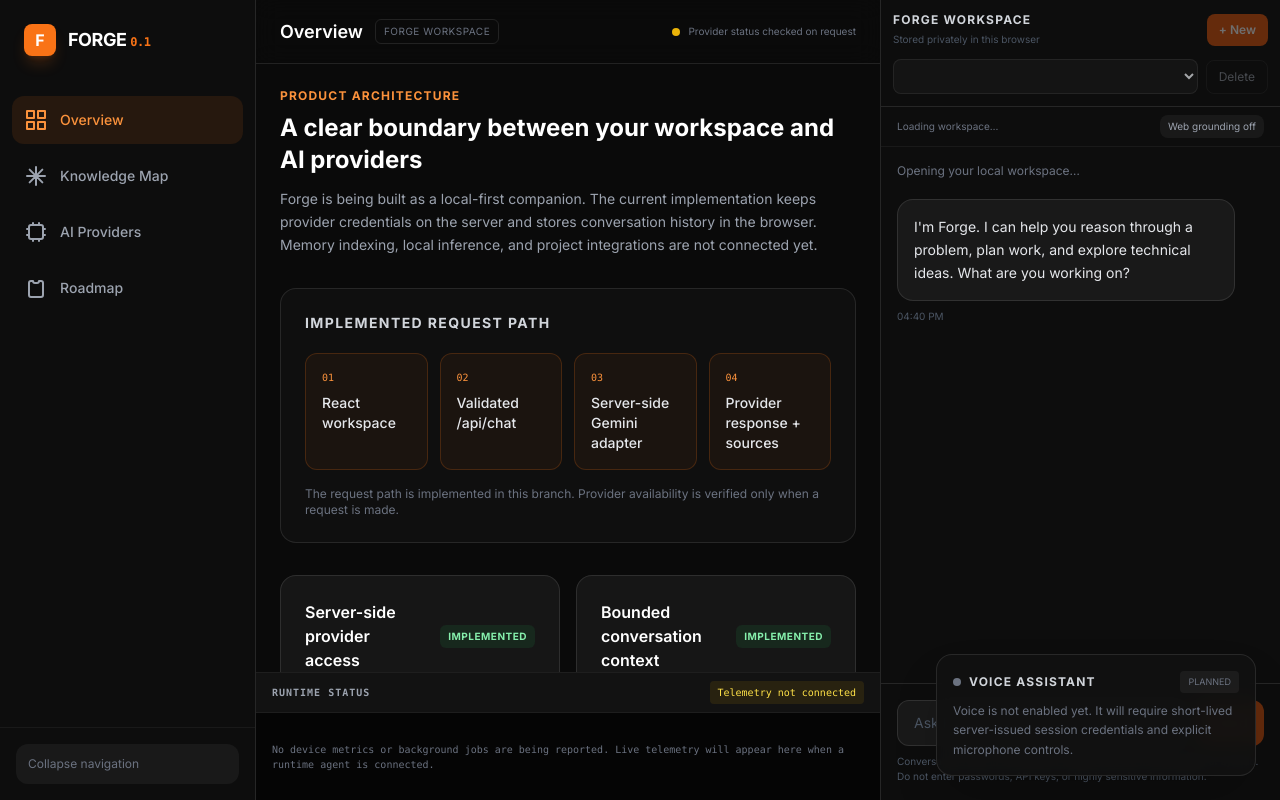
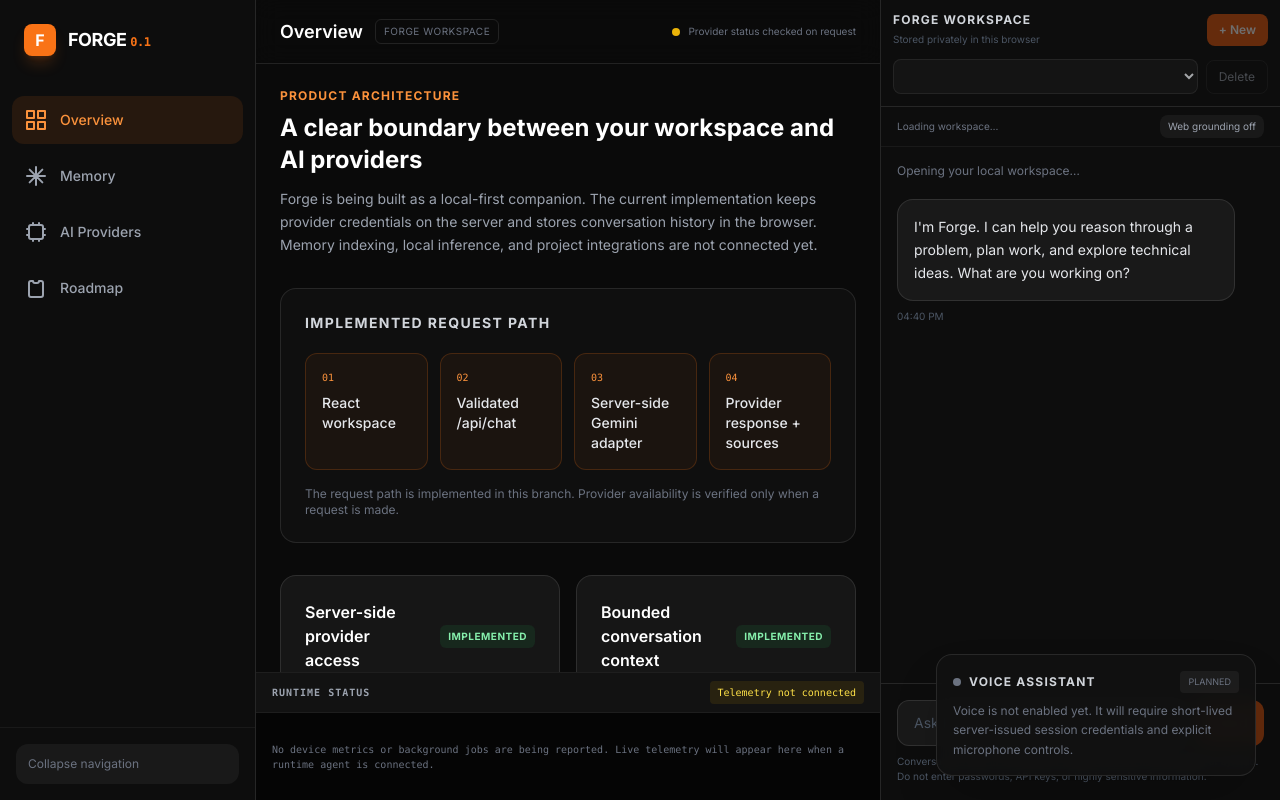
Before and after one commit to yobi369/Forged-AI-Companion, a React (Vite) app: page / in a window 1280 px wide. Built offline with nearby package versions, Linux system fonts and the light colour scheme.

Commit message:
ui: label saved memory workspace accurately

```diff
--- a/components/Sidebar.tsx
+++ b/components/Sidebar.tsx
@@ -10,7 +10,7 @@ interface SidebarProps {
 export const Sidebar: React.FC<SidebarProps> = ({ activeTab, setActiveTab, isOpen, toggleSidebar }) => {
   const tabs = [
     { id: "architecture", label: "Overview", icon: "M3 3h7v7H3zM14 3h7v7h-7zM14 14h7v7h-7zM3 14h7v7H3z" },
-    { id: "memory", label: "Knowledge Map", icon: "M12 3v18m9-9H3m15.36-6.36-12.72 12.72m0-12.72 12.72 12.72" },
+    { id: "memory", label: "Memory", icon: "M12 3v18m9-9H3m15.36-6.36-12.72 12.72m0-12.72 12.72 12.72" },
     { id: "models", label: "AI Providers", icon: "M9 3v2m6-2v2M9 19v2m6-2v2M5 9H3m2 6H3m18-6h-2m2 6h-2M7 19h10a2 2 0 002-2V7a2 2 0 00-2-2H7a2 2 0 00-2 2v10a2 2 0 002 2z" },
     { id: "roadmap", label: "Roadmap", icon: "M9 5H7a2 2 0 00-2 2v12a2 2 0 002 2h10a2 2 0 002-2V7a2 2 0 00-2-2h-2M9 5a2 2 0 002 2h2a2 2 0 002-2" },
   ];
```
